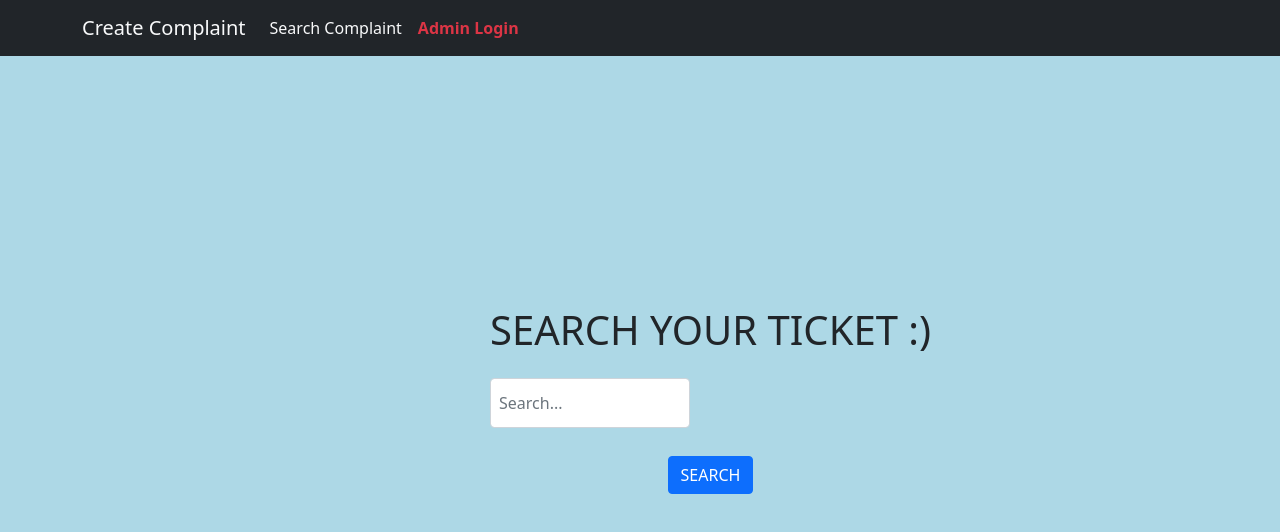
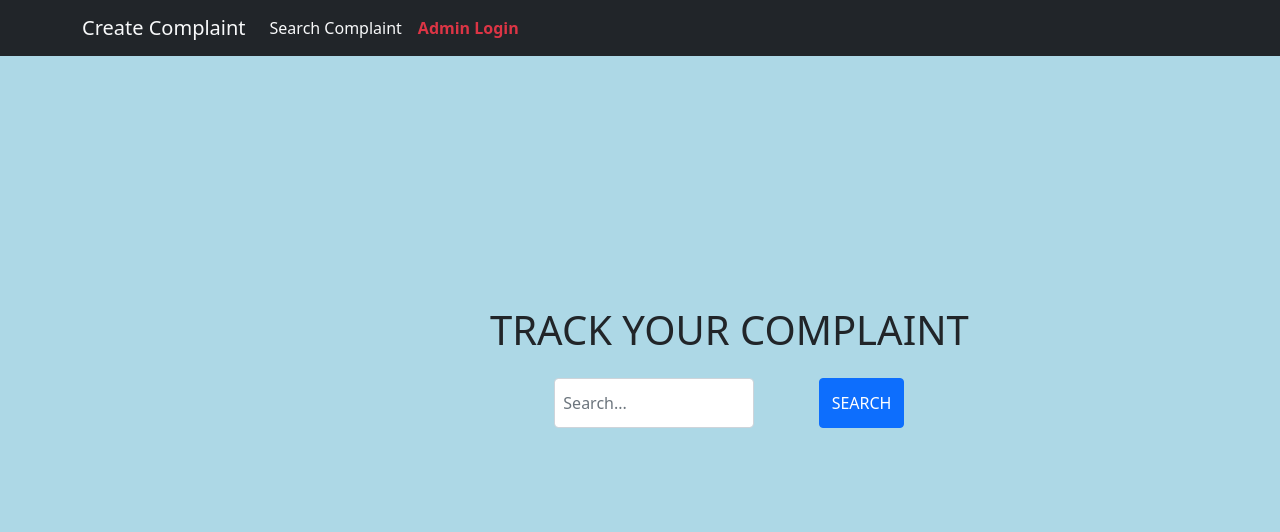
Before and after one commit to onursimsekkk/onursimsekkk-gradutaion_project_Innovance-Patika.dev, a React (Create React App) app: page /search-complaint in a window 1280 px wide. Shown: the top 532 px of the page. Built offline with nearby package versions, Linux system fonts and the light colour scheme.

Commit message:
Edit style&content

```diff
--- a/src/Complaint/SearchComplaint/index.jsx
+++ b/src/Complaint/SearchComplaint/index.jsx
@@ -37,11 +37,14 @@ export const SearchComplaint = () => {
   return (
     <div className="search-container">
       <div className="search-input">
-        <h1 className="mb-4">SEARCH YOUR TICKET :)</h1>
-        <Input placeholder="Search..." value={searchState} onChange={search} />
-        <Button className="btn btn-md primary" onClick={searchClick}>
+        <h1 className="mb-4">TRACK YOUR COMPLAINT</h1>
+        <div className="d-flex justify-content-evenly">
+          <Input placeholder="Search..." value={searchState} onChange={search} />
+          <Button className="btn btn-md primary" onClick={searchClick} style={{height:"50px"}} >
           SEARCH
-        </Button>
+          </Button>
+        </div>
+
         {error && <div className="error-div"> {error}</div>}
       </div>
 
```
